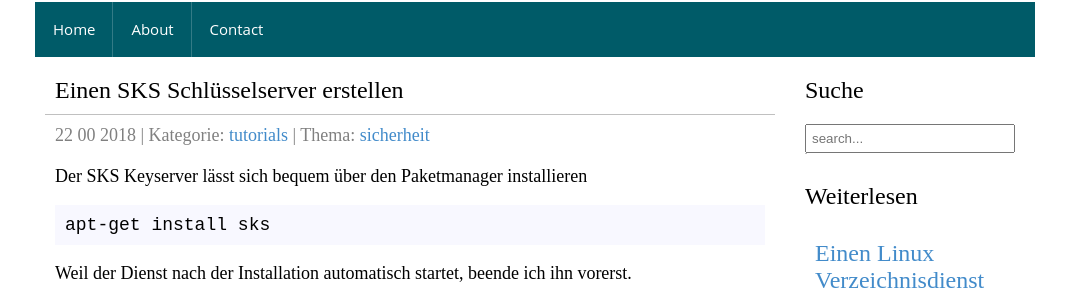
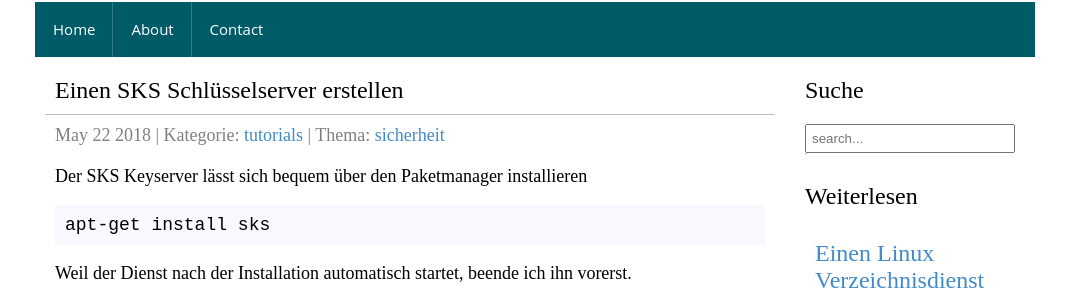
Before and after one commit to zarat/zarat.github.io, a Jekyll site: the page built from _posts/2018-05-22-sks.markdown, in a window 1280 px wide. Shown: the part 166-464 px from the top of the page, without its empty margins (105-1174 px from the left). Built offline with Jekyll 4.4.1, drawn with Linux system fonts in a browser that asks for light colours.

Commit message:
Update post.html

```diff
--- a/_layouts/post.html
+++ b/_layouts/post.html
@@ -8,8 +8,8 @@ layout: default
 
     <div class="sp-content-item-head-secondary">
 
+      {{ page.date | date: "%B" }}
       {{ page.date | date: "%d" }}
-      {{ page.date | date: "%M" }}
       {{ page.date | date: "%Y" }}
 
       {% if page.categories %}
```
